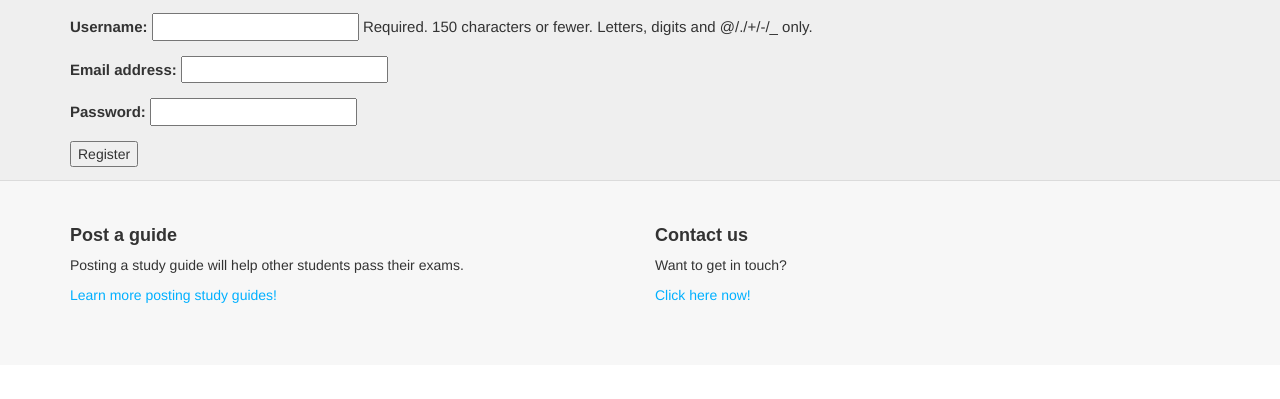
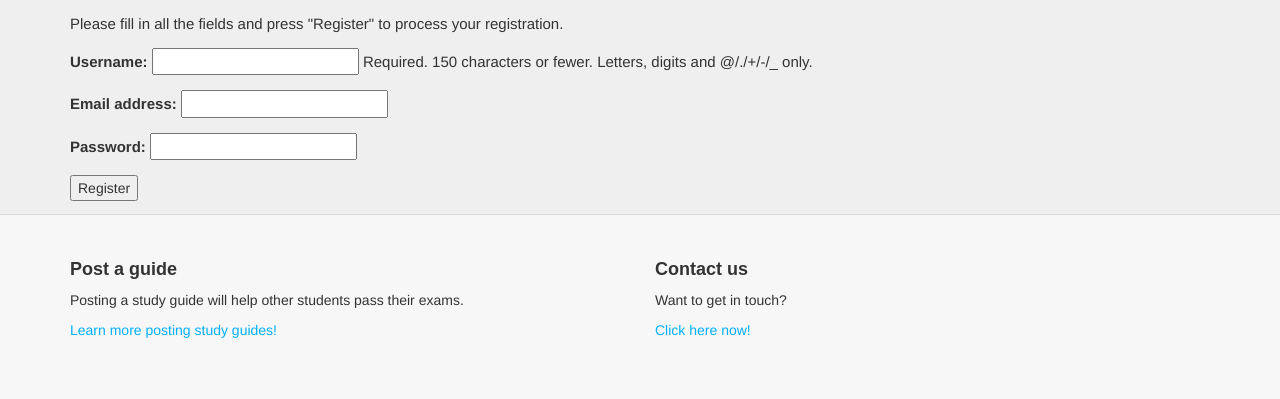
Before and after one commit to anthonyuitz/uvastudycollab, a Django app: page /register/ in a window 1280 px wide. Shown: the part 114-513 px from the top of the page. Run offline with Django 3.2, Linux system fonts and the light colour scheme; some libraries are stand-ins or nearby versions; some web fonts are replaced.

Commit message:
improved user interface

```diff
--- a/uvastudycollab/studycollab/static/studycollab/main.css
+++ b/uvastudycollab/studycollab/static/studycollab/main.css
@@ -41,7 +41,7 @@ li.active {
 }
 
 .jumbotron {
-  background-image:url('http://i.imgur.com/tOV5SsB.jpg');
+  background-image:url('images/banner.jpg');
   height: 500px;
   margin-right: auto;
   margin-left: auto;
--- a/uvastudycollab/studycollab/templates/findGroup.html
+++ b/uvastudycollab/studycollab/templates/findGroup.html
@@ -8,7 +8,7 @@
 		<p class="error"> {{ error }}</p>
 		{% endif %}
 		<p>Input a course ID to find a group.</p>
-		<p><strong>Example:</strong> CS4653</p>
+		<p>Example: CS4753</p>
 		<form id="findGroupForm" method="post" action="/findGroup/">
 			{% csrf_token %}
 			{{ findGroupForm }}
@@ -17,11 +17,12 @@
 			<input type="submit" name="submit" value="Find Groups!" />
 			{% if associatedGroups %}
 			<br/><br/>
+			<h2>Results for requested course ID: </h2>
 			<table>
 			{% for group in associatedGroups %}
 		    	<tr>
 		    		<td>
-		    			<a href=''> {{ group }} </a>
+		    			<a href='/displayGroup/'> {{ group }} </a>
 		    		</td>
 		    	</tr>
 			{% endfor %}
--- a/uvastudycollab/studycollab/templates/register.html
+++ b/uvastudycollab/studycollab/templates/register.html
@@ -8,6 +8,7 @@
 	<strong> Thank you for registering!</strong>
 	<a href="/">Return to the homepage.</a><br />
 	{% else %}
+	<p>Please fill in all the fields and press "Register" to process your registration.</p>
 	<form id="user_form" method="post" action="/register/" enctype="multipart/form-data">
 		{% csrf_token %}
 		{{ user_form.as_p }}
--- a/uvastudycollab/studycollab/templates/template.html
+++ b/uvastudycollab/studycollab/templates/template.html
@@ -22,6 +22,9 @@
 			<li><a href="/register/">Sign Up</a></li>
 			<li><a href="/login/">Log In</a></li>
 			 {% endif %}
+			 {% if user.is_staff %}
+			<li><a href="/admin/">AdminCP</a></li>
+			 {% endif %}
 			<li><a href="/help/">Help</a></li>
 		</ul>
 	</div>
@@ -45,7 +48,7 @@
 					Want to get in touch?
 				</p>
 				<p>
-				<a href="http://www.google.com/recaptcha/mailhide/d?k=015-ARJ9CbeHhTq6azmkTCbA==&amp;c=Q5-x2njJpO07STBqB6HZzsSP-YqWHpUmcMy5InSSv3k=" onclick="window.open('http://www.google.com/recaptcha/mailhide/d?k\075015-ARJ9CbeHhTq6azmkTCbA\75\75\46c\75Q5-x2njJpO07STBqB6HZzsSP-YqWHpUmcMy5InSSv3k\075', '', 'toolbar=0,scrollbars=0,location=0,statusbar=0,menubar=0,resizable=0,width=500,height=300'); return false;" title="Reveal the contact information">Click here now!</a>
+				<a href="http://www.google.com/recaptcha/mailhide/d?k=015-ARJ9CbeHhTq6azmkTCbA==&amp;c=Q5-x2njJpO07STBqB6HZzsSP-YqWHpUmcMy5InSSv3k=" onclick="window.open('http://www.google.com/recaptcha/mailhide/d?k\075015-ARJ9CbeHhTq6azmkTCbA\75\75\46c\75Q5-x2njJpO07STBqB6HZzsSP-YqWHpUmcMy5InSSv3k\075', '', 'toolbar=0,scrollbars=0,location=0,statusbar=0,menubar=0,resizable=0,width=500,height=300'); return false;" title="Reveal contact information">Click here now!</a>
 				</p>
 			</div>
 		</div>
--- a/uvastudycollab/studycollab/views.py
+++ b/uvastudycollab/studycollab/views.py
@@ -61,14 +61,13 @@ def login(request):
 
 			user = authenticate(username = username, password = password)
 
-			if user is not None:
-				if user.is_active:
-					auth_login(request, user)
-					return render(request, 'index.html', {'username' : username})
+			if user is not None and user.is_active:
+				auth_login(request, user)
+				return render(request, 'index.html', {'username' : username})
 			else:
-				return render(request, 'login.html', {'error' : 'Your username and password do not match. Please try again.', 'form' : form})
+				return render(request, 'login.html', {'error' : 'Your username and password do not match, or your account is disabled. Please try again.', 'form' : form})
 		else:
-			return render(request, 'login.html', {'form' : form })
+			return render(request, 'login.html', {'error' : 'The login could not be processed. Please check the errors below.','form' : form })
 	else:
 		form = loginForm()
 		return render(request, 'login.html', {'form' : form })
--- a/uvastudycollab/uvastudycollab/urls.py
+++ b/uvastudycollab/uvastudycollab/urls.py
@@ -8,6 +8,7 @@ urlpatterns = patterns('',
    url(r'^register/$', views.register, name='register'),
    url(r'^admin/', include(admin.site.urls)),
    url(r'^findGroup/$', views.findGroup, name = 'findGroup'),
+   url(r'^displayGroup/$', TemplateView.as_view(template_name='displayGroup.html'), name = 'displayGroup'),
    url(r'^login/$', views.login, name = 'login'),
    url(r'^help/$', TemplateView.as_view(template_name='help.html'), name = 'help'),
    url(r'^logout/$', 'django.contrib.auth.views.logout',{'next_page': 'index'}),
```
Also changed, not shown: uvastudycollab/studycollab/templates/displayGroup.html (added, +10 -0 lines).
